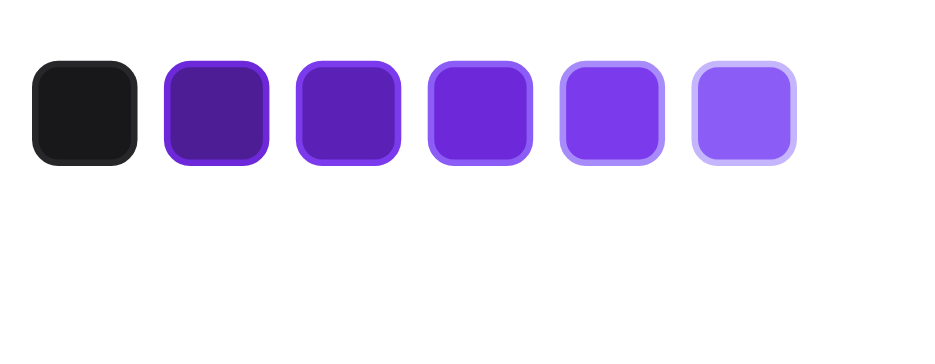
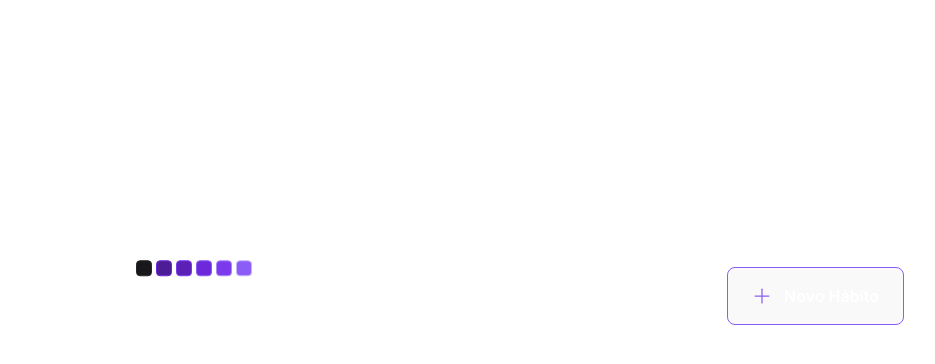
Before and after one commit to carlosjose2018/NLW-Setup-Trilha-Ignite, a React (Vite) app in the folder web/: page / in a window 1280 px wide. Shown: the part 104-468 px from the top of the page, without its empty margins (120-1055 px from the left). Built offline with nearby package versions, Linux system fonts and the light colour scheme.

Commit message:
creater component header

```diff
--- a/web/index.html
+++ b/web/index.html
@@ -6,7 +6,7 @@
     <meta name="viewport" content="width=device-width, initial-scale=1.0" />
     <title>Vite + React + TS</title>
   </head>
-  <body class="bg-background">
+  <body class="bg-background text-white">
     <div id="root"></div>
     <script type="module" src="/src/main.tsx"></script>
   </body>
--- a/web/package.json
+++ b/web/package.json
@@ -9,6 +9,7 @@
     "preview": "vite preview"
   },
   "dependencies": {
+    "phosphor-react": "^1.4.1",
     "react": "^18.2.0",
     "react-dom": "^18.2.0"
   },
--- a/web/src/App.tsx
+++ b/web/src/App.tsx
@@ -1,14 +1,13 @@
 import './styles/global.css'
-
-//import { Habit } from './components/Habit'
-
-import logoHabits from './assets/logoHabits.svg'
+import {Header}  from './components/Header'
 
 export function App() {
   return (
     <div className='w-screen h-screen flex justify-center items-center'>
       <div className='w-full max-w-5xl px-6 flex flex-col gap-16'>
-        <img src={logoHabits} alt="Logo Habits"/>
+
+        <Header/>
+
       </div>
     </div>
   )
--- /dev/null
+++ b/web/src/components/Header.tsx
@@ -0,0 +1,26 @@
+import { Plus } from "phosphor-react";
+
+import logoHabits from "../assets/logoHabits.svg"
+
+export function Header() {
+  return (
+    <div className='w-full max-w-3xl mx-auto flex items-center justify-between'>
+          <img src={logoHabits} alt="Logo Habits"/>
+
+          <button
+          type='button'
+          className='
+           border border-violet-500
+           font-semibold  rounded-lg px-6 py-4
+           flex items-center gap-3
+           hover:border-violet-300
+          '>
+            <Plus
+            size={20}
+            className="text-violet-500"
+            />
+            Novo Hábito
+          </button>
+        </div>
+  );
+}
```
Also changed, not shown: 1 other file (tests, documents, lock files or other folders).
